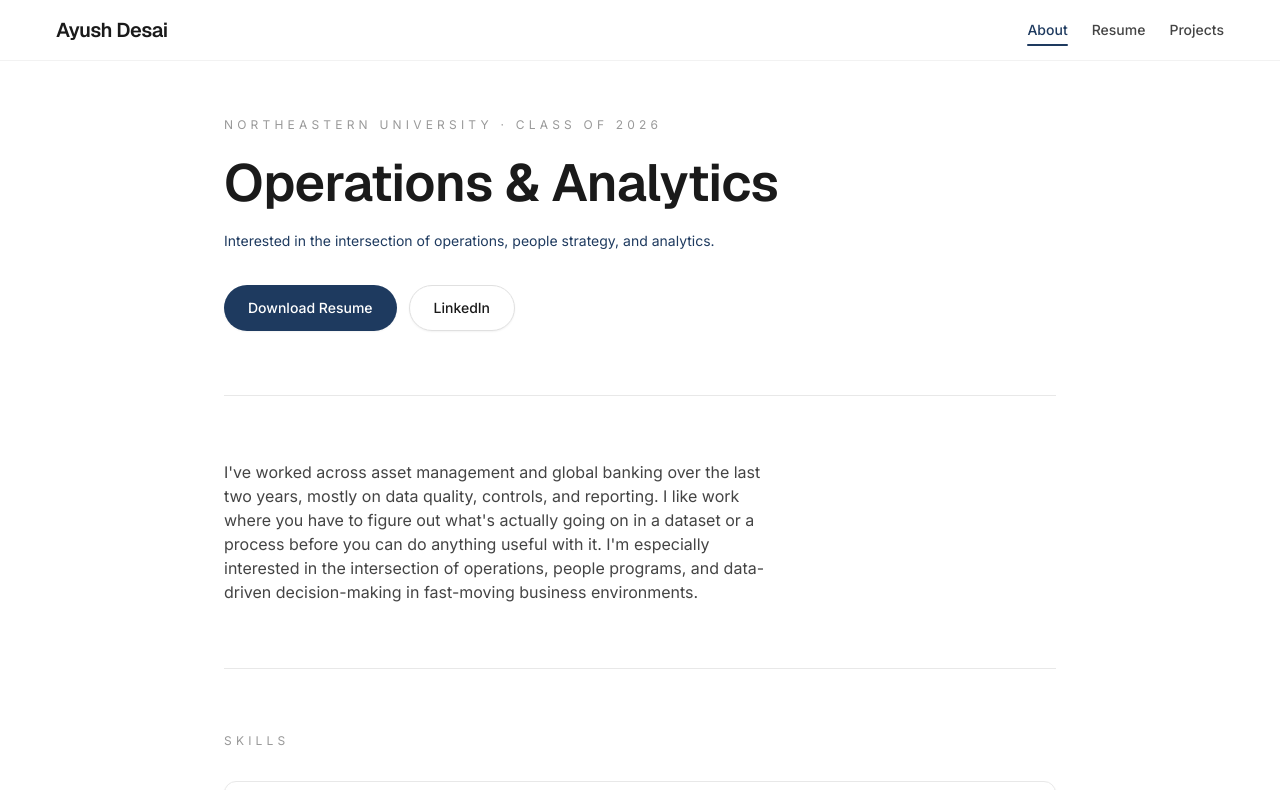
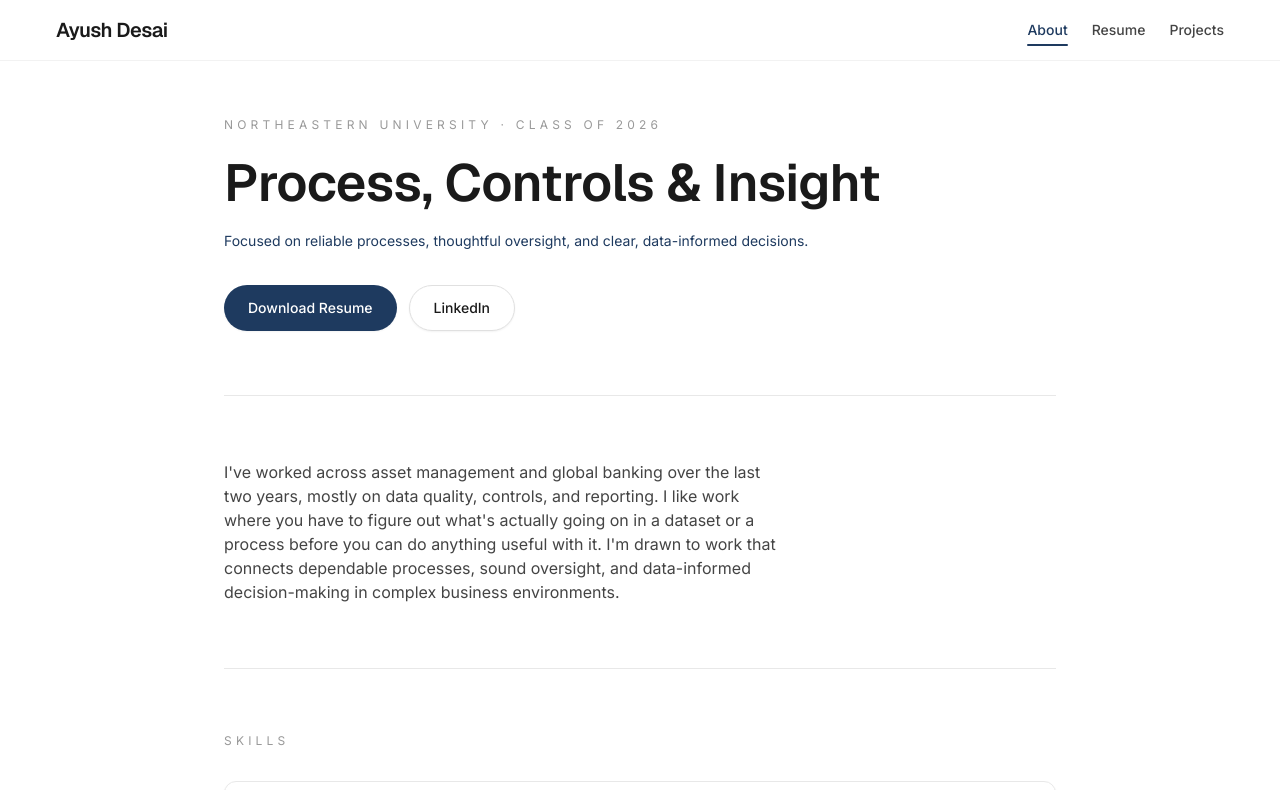
Before and after one commit to ayushadesai/Portfolio, a React (Vite) app: page / in a window 1280 px wide. Shown: the top 790 px of the page. Built offline with nearby package versions, Linux system fonts and the light colour scheme.

Commit message:
Broaden portfolio positioning

```diff
--- a/src/pages/About.tsx
+++ b/src/pages/About.tsx
@@ -8,10 +8,10 @@ function About() {
           Northeastern University · Class of 2026
         </p>
         <h1 className="font-geist text-4xl font-semibold tracking-[-0.5px] leading-tight text-[#1a1a1a] sm:text-5xl lg:text-[3.25rem]">
-          Operations &amp; Analytics
+          Process, Controls &amp; Insight
         </h1>
         <p className="mt-5 max-w-2xl text-sm leading-6 text-[#1E3A5F]">
-          Interested in the intersection of operations, people strategy, and analytics.
+          Focused on reliable processes, thoughtful oversight, and clear, data-informed decisions.
         </p>
         <div className="mt-8 flex flex-wrap gap-3">
           <a
@@ -38,8 +38,8 @@ function About() {
           I've worked across asset management and global banking over the last two years, mostly
           on data quality, controls, and reporting. I like work where you have to figure out
           what's actually going on in a dataset or a process before you can do anything useful
-          with it. I'm especially interested in the intersection of operations, people programs,
-          and data-driven decision-making in fast-moving business environments.
+          with it. I'm drawn to work that connects dependable processes, sound oversight, and
+          data-informed decision-making in complex business environments.
         </p>
       </section>
 
--- a/src/pages/Projects.tsx
+++ b/src/pages/Projects.tsx
@@ -161,7 +161,7 @@ function Projects() {
           Projects
         </h1>
         <p className="mt-3 text-sm text-[#1E3A5F]">
-          Applying analytics to operational decisions, process design, and people-centered problem solving.
+          Applying data to process design, oversight, and sound decision-making.
         </p>
       </div>
       {projects.map((p, i) => (
--- a/src/pages/Resume.tsx
+++ b/src/pages/Resume.tsx
@@ -82,7 +82,7 @@ function Resume() {
             B.S. Data Science &amp; Business Administration, Northeastern · May 2026
           </p>
           <p className="mt-2 text-sm text-[#1E3A5F]">
-            Interested in people-centered operations, stakeholder insight, and analytics-driven strategy.
+            Interested in strengthening processes, improving oversight, and using data to support sound decisions.
           </p>
         </div>
         <a
@@ -169,9 +169,9 @@ function Resume() {
                 title="Governance and Reporting Co-op"
                 dates="Jul 2024 – Dec 2024"
                 bullets={[
-                  'Performed a preparatory HR audit to verify processes, document workflows, and identify improvements.',
+                  'Conducted a preparatory audit of internal processes, documenting workflows and identifying opportunities to strengthen consistency and controls.',
                   'Analyzed historical data using Excel to reduce key risk indicators (KRIs) through improved control design.',
-                  'Executed two Risk and Control Self-Assessments (RCSAs) in partnership with internal control and risk teams, identifying vulnerabilities and strengthening controls to minimize residual risk in HR operations.',
+                  'Executed two Risk and Control Self-Assessments (RCSAs) with internal control and risk teams, identifying vulnerabilities and strengthening controls across internal processes.',
                 ]}
               />
               <hr className="border-[#ebebeb]" />
@@ -209,7 +209,7 @@ function Resume() {
                     dates="Jun 2023 – Aug 2023"
                     bullets={[
                       'Created and implemented a quality assurance form, enabling security guard supervisors to efficiently enforce company policies among a workforce of more than 1,000 guards across the country.',
-                      'Conducted resume screenings and interviews to select qualified security and back-office candidates.',
+                      'Applied structured evaluation criteria for security and back-office positions.',
                     ]}
                   />
                 </>
```
